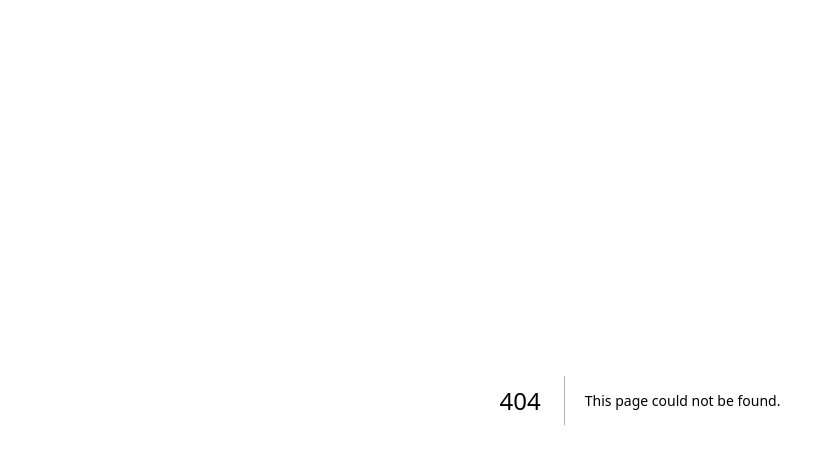
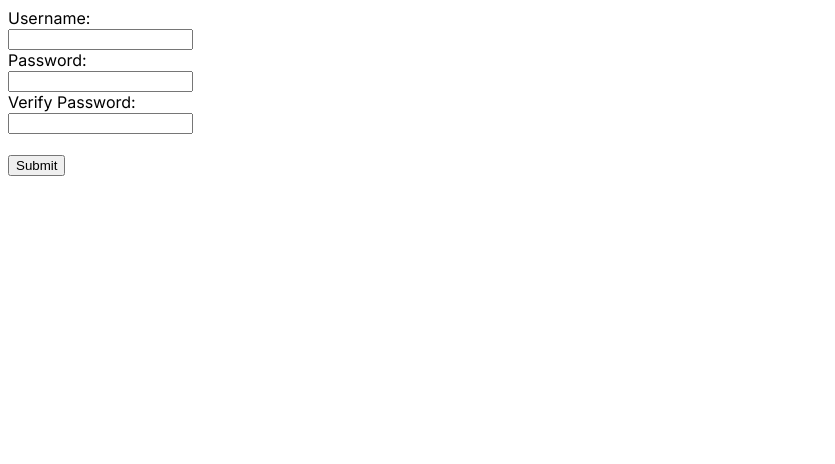
Before and after one commit to misael-b/minesweeper-basic, a Next.js app in the folder frontend/frontend/: page /register in a window 1280 px wide. Before the commit this address had no page. Shown: the top 464 px of the page, without its empty margins (0-835 px from the left). Built offline with nearby package versions, Linux system fonts and the light colour scheme.

Commit message:
added front end user registration

```diff
--- a/frontend/frontend/jsconfig.json
+++ b/frontend/frontend/jsconfig.json
@@ -1,7 +1,9 @@
 {
   "compilerOptions": {
     "paths": {
-      "@/*": ["./src/*"]
+      "@/*": [
+        "./src/*"
+      ]
     }
   }
 }
--- /dev/null
+++ b/frontend/frontend/src/app/register/page.jsx
@@ -0,0 +1,77 @@
+'use client';
+import React, { useRef, useState } from 'react'
+import axios from "axios";
+
+
+const page = () => {
+    const [register, setRegister] = useState({ username: "", password: "" , verifyPassword: ""})
+    const [errors, setErrors] = useState(false)
+    const [errorsPassword, setErrorsPassword] = useState(false)
+
+    const payload = {
+        username: register.username,
+        password: register.password,
+    }
+
+
+    const handleSubmit = async (event) => {
+        event.preventDefault();
+        console.log(register)
+        try {
+            if (register.password === register.verifyPassword) {
+                const response = await axios.post(
+                    'http://localhost:8080/user/register',
+                    payload,
+                    {
+                        headers: {
+                            accept: "*/*",
+                            'Content-Type': 'application/json',
+                        },
+                    }
+                )
+            } else {
+                setErrorsPassword(true)
+            }
+
+        } catch (e) {
+            console.log("username already exists")
+            setErrors(true)
+
+        }
+
+
+    }
+
+    const handleChange = (event) => {
+        setErrors(false)
+        setErrorsPassword(false)
+        const { name, value } = event.target;
+        setRegister(prevUser => ({ ...prevUser, [name]: value }));
+    };
+
+
+
+    return (
+        <div>
+            <form onSubmit={handleSubmit} id='form'>
+                <label>Username:</label><br/>
+                <input type="text" id="username" name="username" value={register.username}
+                    onChange={handleChange} /> <br />
+
+                <label>Password:</label> <br/>
+                <input type="password" id="password" name="password" value={register.password}
+                    onChange={handleChange} /> <br />
+
+                <label>Verify Password:</label> <br />
+                <input type="password" id="verifyPassword" name="verifyPassword" value={register.verifyPassword}
+                    onChange={handleChange} /> <br /><br />
+
+                <button type="submit">Submit</button>
+            </form>
+            {errors && <p style={{ color: "red" }}>Username Already Exists! Enter Another Username.</p>}
+            {errorsPassword && <p style={{ color: "red" }}>Passwords Do Not Match. Try Again.</p>}
+        </div>
+    )
+ }
+
+export default page
```
Also changed, not shown: 1 other file (tests, documents, lock files or other folders).
